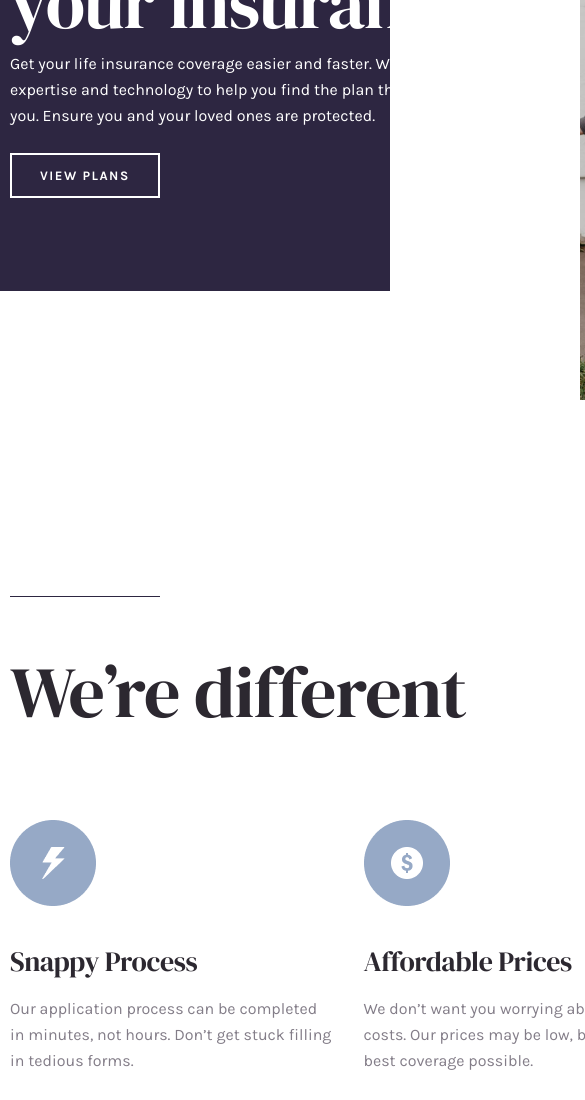
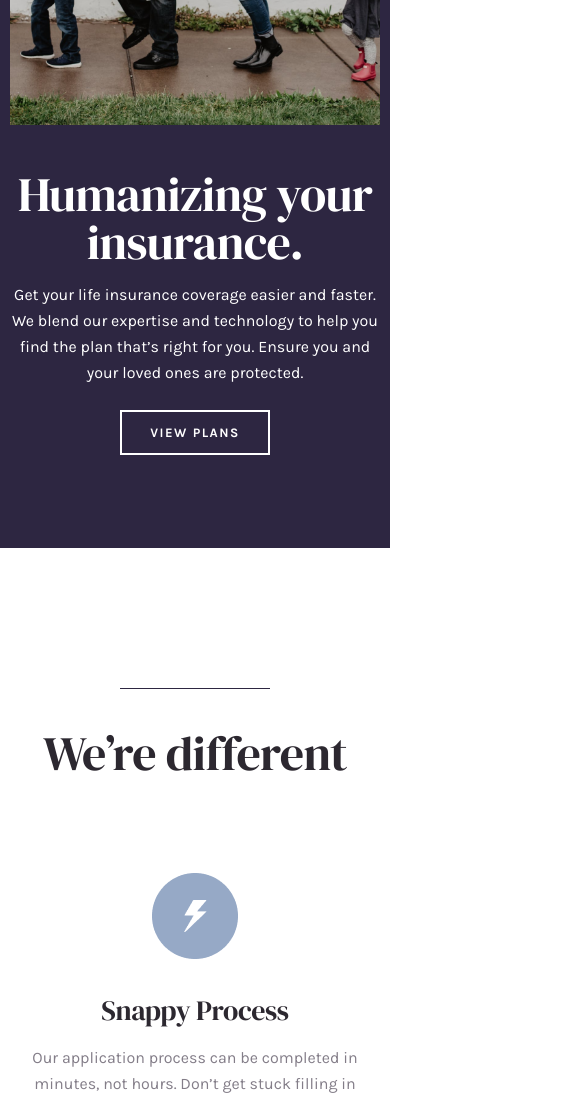
Before and after one commit to Sayyora2022/insure, a plain HTML site: page index.html in a window 390 px wide. Shown: the part 400-1500 px from the top of the page, 585 px wide, since content can reach past the window. Drawn offline with nearby package versions, Linux system fonts and the light colour scheme.

Commit message:
resposive bor

```diff
--- a/index.html
+++ b/index.html
@@ -37,6 +37,7 @@
             VIEW PLANS
           </button>
         </div>
+        <button class="menu"><i class='bx bx-menu'></i></button>
       </div>
     </div>
   </header>
@@ -94,7 +95,7 @@
         </div>
       </div>
     </section>
-
+<!--
     <aside>
       <div class="container">
         <div class="aside">
@@ -104,8 +105,9 @@
           </button>
         </div>
       </div>
-    </aside>
-    <footer class="footerBox">
+    </aside> -->
+  </main>
+  <!-- <footer class="footerBox">
     <div class="container">
       <div class="footer">
         <div class="footerbox">
@@ -167,8 +169,7 @@
           </div>
         </div>
       </div>
-    </footer>
-  </main>
+  </footer> -->
 
 </body>
 
--- a/style.css
+++ b/style.css
@@ -127,6 +127,8 @@
   height: 650px;
   margin-bottom: -113px;
 }
+
+/* About part */
 
 .about {
   padding-top: 305px;
@@ -294,10 +296,6 @@ color: #837D88;
 
 }
 
-.footeritem-box{
-
-}
-
 .footer-item{
   font-family: 'Karla';
 font-style: normal;
@@ -309,3 +307,118 @@ gap: 16px;
 color: #2D2641;
 margin-bottom: 16px;
 }
+
+.menu {
+  display: none;
+  padding: 5px;
+  background-color: transparent;
+
+}
+
+.menu .bx {
+  font-size: 22px;
+}
+
+
+@media screen and (max-width: 768px) {
+  .container {
+    width: 100%;
+  }
+
+  /* Header */
+
+  .navbar {
+    display: none;
+  }
+
+  .menu {
+    display: block;
+  }
+
+  /* Hero media */
+
+  .herobox {
+    flex-direction: column-reverse;
+    gap: 0px;
+  }
+
+  .hero-img {
+    width: 100%;
+    height: auto;
+    margin-bottom: 0px;
+  }
+
+  .title {
+    font-size: 48px;
+    line-height: 48px;
+    text-align: center;
+    letter-spacing: -0.666667px;
+  }
+
+  .hero-text {
+    font-size: 16px;
+    line-height: 26px;
+    text-align: center;
+  }
+
+  .hero-info {
+    display: flex;
+    flex-direction: column;
+    align-items: center;
+    justify-content: center;
+  }
+
+  .hero {
+    padding-bottom: 93px;
+    padding-top: 0px;
+
+  }
+
+  /* About media */
+
+  .about {
+    padding-top: 140px;
+    padding-bottom: 140px;
+
+  }
+
+
+  .about-title {
+    font-size: 48px;
+    line-height: 48px;
+    text-align: center;
+    letter-spacing: -0.666667px;
+  }
+
+  .aboutbox {
+    flex-direction: column;
+    gap: 0px;
+  }
+
+  .about-item {
+    display: flex;
+    flex-direction: column;
+    align-items: center;
+    justify-content: center;
+    margin-bottom: 56px;
+  }
+
+  .about-item h3 {
+    font-size: 28px;
+    line-height: 38px;
+    text-align: center;
+    letter-spacing: -0.388889px;
+  }
+
+  .about-item p {
+    font-size: 16px;
+    line-height: 26px;
+    text-align: center;
+  }
+
+  .chiziq {
+    margin: 0 auto;
+    margin-bottom: 40px;
+  }
+
+}
```
Lines whose indentation alone changed are shown as unchanged.
